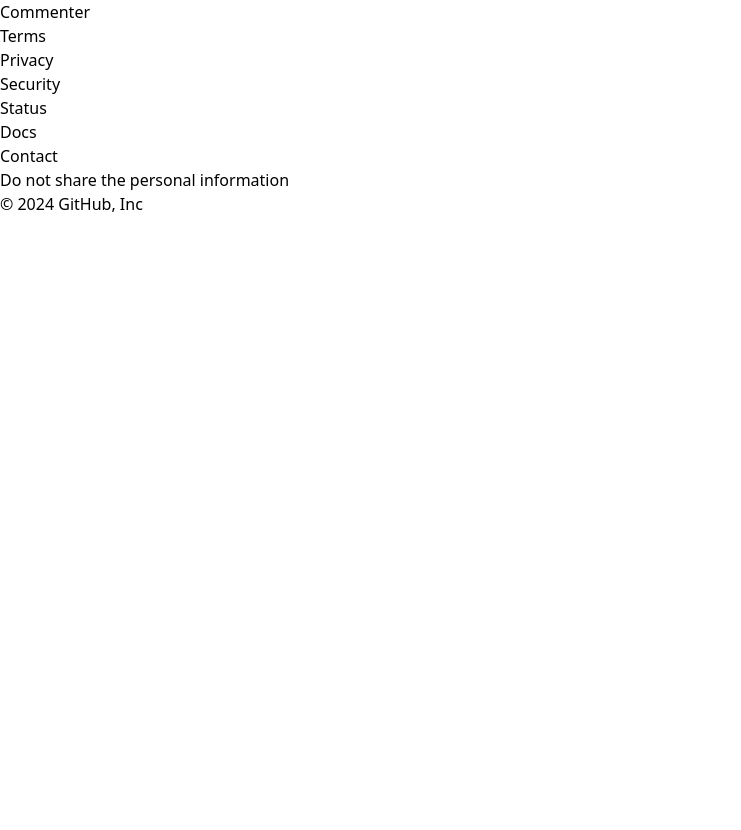
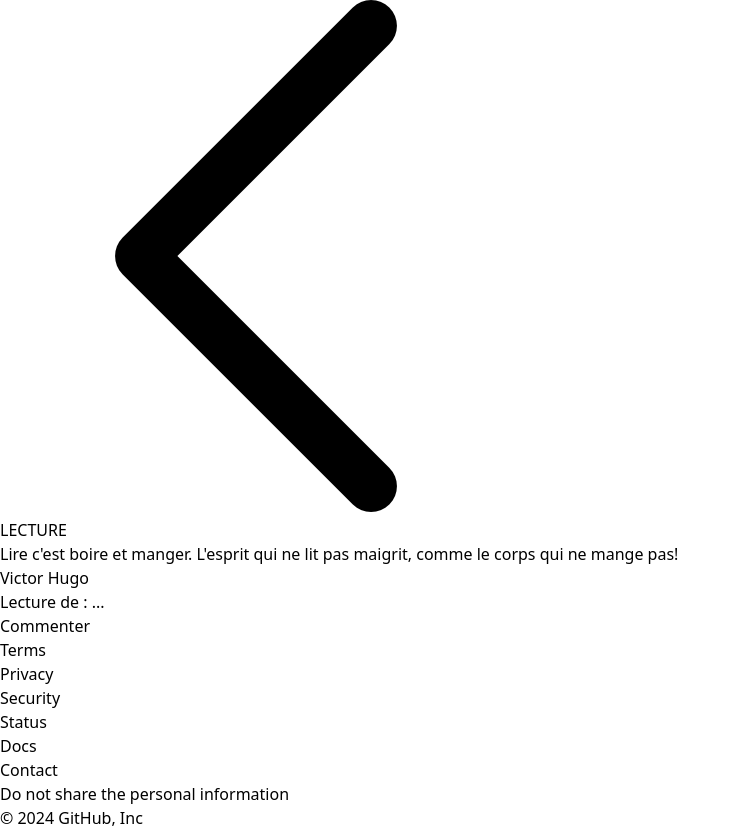
Before and after one commit to JehovannyMb/Projet_ChefDOeuvre, a React (Vite) app in the folder FrontEnd/: page /SignIn/Menu/List/Course in a window 1280 px wide. Shown: the whole page, without its empty margins (0-741 px from the left). Before the commit the page ends 800 px from the top, so only its background shows below. Built offline with nearby package versions, Linux system fonts and the light colour scheme.

Commit message:
Finalisation du FrontEnd

```diff
--- a/FrontEnd/src/components/Course.jsx
+++ b/FrontEnd/src/components/Course.jsx
@@ -1,15 +1,34 @@
 import React from 'react'
 import Btn_Log from './Btn_Log'
 import Btn_Get from './Btn_Get'
+import { NavLink } from 'react-router-dom'
 
 export default function Course() {
     return (
         <>
-           <div className=' p-5'>
+            <div className=' p-5'>
+                <div className=' w-20 bg-slate-200 rounded-xl p-4'>
+                        <button className='p-2'>
+                            <img className=' h-5' src="/src/icons/retour.png" alt="MenuIcon" />
 
-           </div>
-            <div className='bg-white rounded-lg text-center h-full p-40 '>
+                        </button>
+                </div>
+                <div className=' text-white text-center p-4'>
+                    <h1 className=' underline text-2xl font-bold pb-4'>LECTURE</h1>
+                    <h1 className=' italic font w-full text-3xl font-bold '>
+                        Lire c'est boire et manger. L'esprit qui ne lit pas maigrit, comme le corps qui ne mange pas!
+                    </h1>
+                    <h2><a className=' text-red-500' href="#">Victor Hugo</a></h2>
+                </div>
+            </div>
+            <div className='bg-white rounded-lg text-center h-full p-4 '>
+                <div className=' border-dashed border-2 py-2 border-b-blue-900 border-y-white border-x-white flex gap-4 rounded-t-xl p-4 '>
+                    <h2> Lecture de : ...</h2>
 
+                </div>
+                <div className=' p-40'>
+
+                </div>
                 <div className=' flex justify-center'>
                     <Btn_Get title1Btn1={'Commenter'} />
                 </div>
--- a/FrontEnd/src/components/List.jsx
+++ b/FrontEnd/src/components/List.jsx
@@ -23,10 +23,18 @@ export default function List() {
                     </div>
                 </div>
             </div>
+            <div className=' text-white text-center p-4'>
+                <h1 className=' underline text-2xl font-bold pb-4'>OUVRAGES</h1>
+                <h1 className=' italic w-full text-3xl font-bold '>
+                    On admire toujours l'ouvrage ou l'on retrouve ses pensées. L'amour a besoindes yeux comme la pensée a besoin de la mémoire
+                </h1>
+                <h2><a className=' text-red-500' href="#">Madame Necker</a></h2>
+
+            </div>
             <div className='bg-white rounded-lg space-y-2 h-full pb-80  w-full'>
                 <div className=' space-y-2 p-4'>
                     <div className=' border-dashed border-2 py-2 border-b-blue-900 border-y-white border-x-white flex gap-4 rounded-t-xl p-4 '>
-                        <h2> Liste de cours :</h2>
+                        <h2> Liste d'ouvrages :</h2>
 
                     </div>
                     <div className=' border-dashed border-2 border-b-blue-900  border-y-white border-x-white flex gap-4 rounded-t-xl p-4'>
--- a/FrontEnd/src/components/Menu.jsx
+++ b/FrontEnd/src/components/Menu.jsx
@@ -18,15 +18,19 @@ export default function Menu() {
                     <div className=' bg-slate-200 rounded-xl p-4' >
                         <button className=''>
                             <img className=' h-5' src="../src/icons/3844444_dot_menu_more_option_icon.png" alt="MenuIcon" />
-
                         </button>
                     </div>
                 </div>
             </div>
+            <div className=' text-white text-center p-4'>
+                <h1 className=' underline w-full text-3xl font-bold pb-4 '>
+                    LISTE DES SERVICES
+                </h1>
+            </div>
             <div className='bg-white rounded-lg space-y-2 h-full pb-80  w-full'>
                 <div className=' space-y-2 p-4'>
                     <div className=' border-dashed border-2 py-2 border-b-blue-900 border-y-white border-x-white flex gap-4 rounded-t-xl p-4 '>
-                        <h2> Liste des services :</h2>
+                        <h2> Options :</h2>
 
                     </div>
                     <div className=' border-dashed border-2 border-b-blue-900  border-y-white border-x-white flex gap-4 rounded-t-xl p-4'>
```
